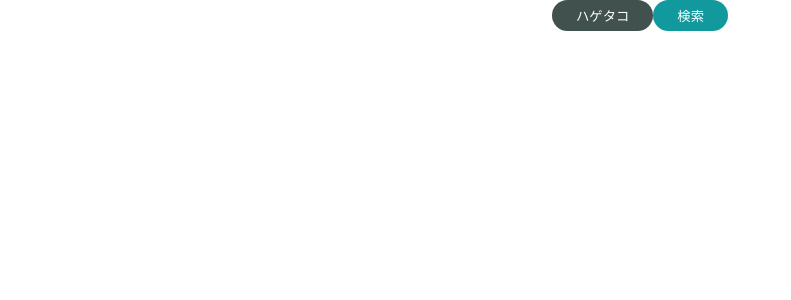
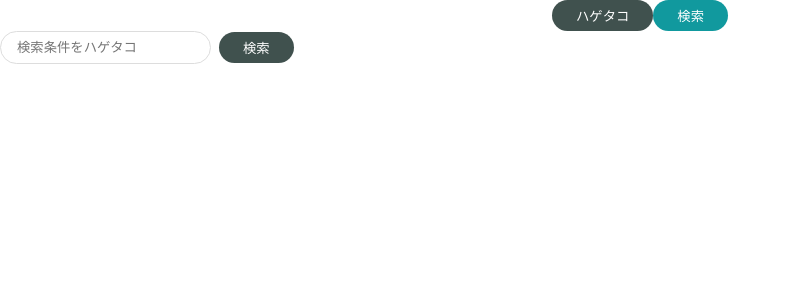
Before and after one commit to hayato-lang/division, a React (Create React App) app: page / in a window 1280 px wide. Shown: the top 300 px of the page, without its empty margins (0-791 px from the left). Built offline with nearby package versions, Linux system fonts and the light colour scheme.

Commit message:
molculesの作成

```diff
--- a/src/App.jsx
+++ b/src/App.jsx
@@ -2,12 +2,15 @@
 import './App.css';
 import { PrimaryButton } from './components/atmos/PrimaryButton';
 import { SecondaryButton } from './components/atmos/SecondaryButton';
+import { SearchInput } from './components/molcules/SearchInput';
 
 function App() {
   return (
     <div className="App">
       <PrimaryButton>ハゲタコ</PrimaryButton>
       <SecondaryButton>検索</SecondaryButton>
+      <br />
+      <SearchInput/>
     </div>
   );
 }
--- /dev/null
+++ b/src/components/atmos/input/Input.jsx
@@ -0,0 +1,14 @@
+import styled from "styled-components";
+export const Input = (props) => {
+  const { placeholder = "" } = props;
+  return (
+    <SInput type="text" placeholder={placeholder} />
+  );
+}
+
+const SInput = styled.input`
+padding: 8px 16px;
+border: solid #ddd 1px;
+border-radius: 9999px;
+outline: none;
+`;
--- /dev/null
+++ b/src/components/molcules/SearchInput.jsx
@@ -0,0 +1,23 @@
+import styled from "styled-components";
+import { Input } from "../atmos/input/Input";
+import { PrimaryButton } from "../atmos/PrimaryButton"
+
+export const SearchInput = () => {
+  return (
+    <SContainer>
+      <Input type="text" placeholder="検索条件をハゲタコ" />
+      <SButtonWrapper>
+        <PrimaryButton>検索</PrimaryButton>
+      </SButtonWrapper>
+    </SContainer>
+  );
+}
+
+const SContainer = styled.div`
+display: flex;
+align-items: center;
+`;
+
+const SButtonWrapper = styled.div`
+padding-left: 8px;
+`;
```
